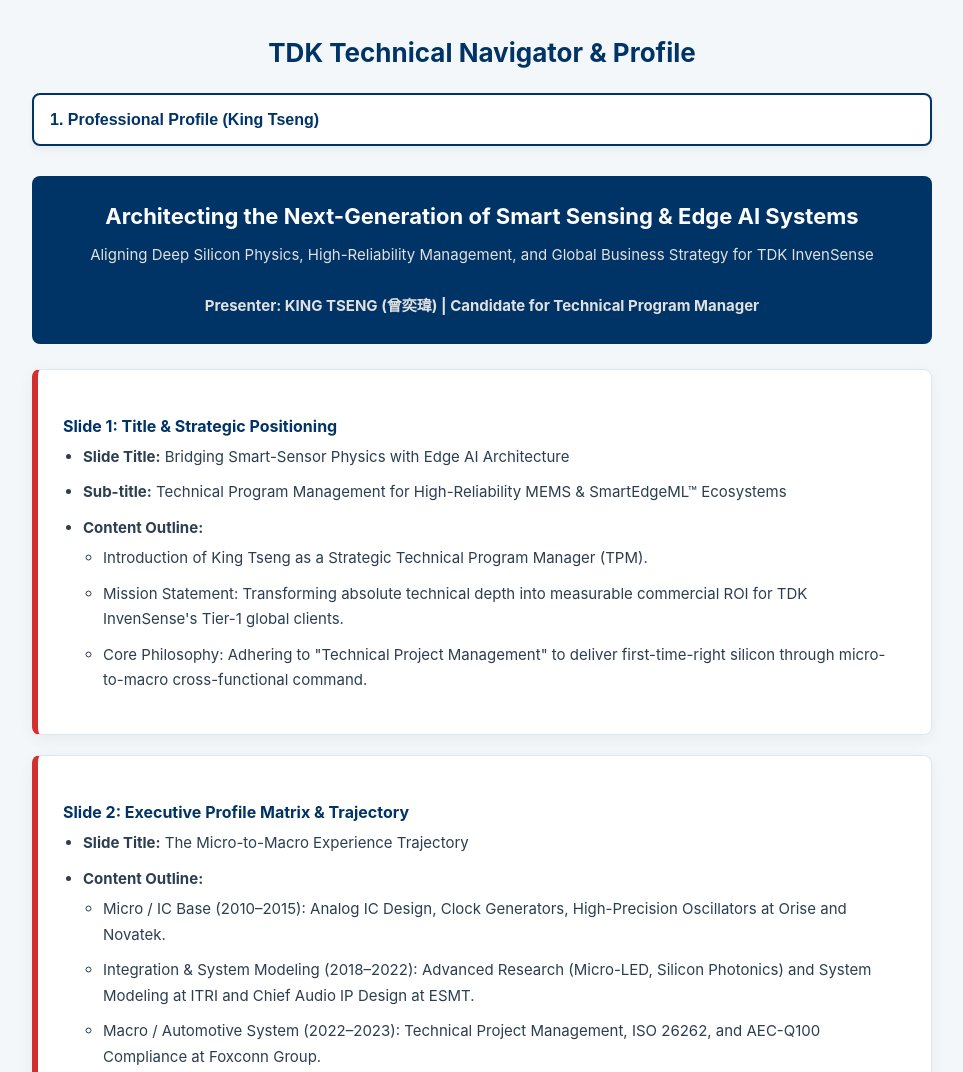
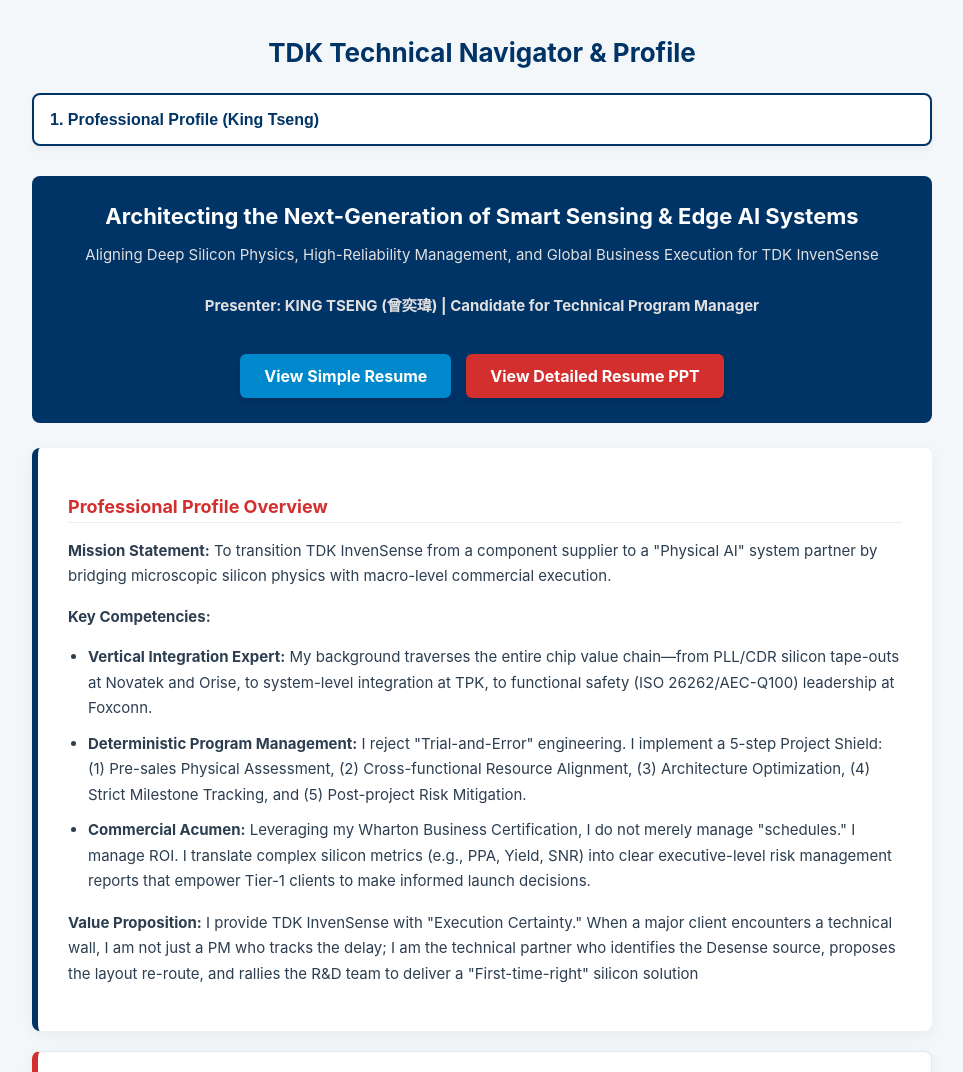
Before and after one commit to thekingtseng/KING-TSENG-TDK-Technical-Navigator-plus-Profile, a plain HTML site: page index.html in a window 1280 px wide. Shown: the top 1072 px of the page, without its empty margins (158-1121 px from the left). Drawn offline with nearby package versions, Linux system fonts and the light colour scheme.

Commit message:
Add files via upload

```diff
--- a/index.html
+++ b/index.html
@@ -92,6 +92,35 @@
         .presentation-header h2 { color: white; margin-bottom: 10px; }
         .presentation-header p { color: #e0e0e0; text-align: center; margin: 0; }
 
+        .button-group {
+            display: flex;
+            justify-content: center;
+            gap: 15px;
+            flex-wrap: wrap;
+            margin-top: 20px;
+        }
+        .ppt-link {
+            display: inline-block;
+            background: #d32f2f;
+            color: white !important;
+            padding: 12px 24px;
+            border-radius: 6px;
+            text-decoration: none;
+            font-weight: bold;
+            box-shadow: 0 4px 6px rgba(0,0,0,0.1);
+            transition: background 0.3s ease;
+        }
+        .ppt-link:hover {
+            background: #b71c1c;
+            text-decoration: none;
+        }
+        .ppt-link.secondary {
+            background: #0088cc;
+        }
+        .ppt-link.secondary:hover {
+            background: #006699;
+        }
+
         .table-responsive {
             width: 100%;
             overflow-x: auto;
@@ -133,7 +162,7 @@
             height: 100%;
         }
 
-        /* ================= 3D Smart Glasses Sensor Explorer ================= */
+        /* ================= 3D Smart Glasses Sensor Explorer (unchanged) ================= */
         .g3d-intro {
             font-size: 14.5px;
             line-height: 1.7;
@@ -244,23 +273,40 @@
     <!-- 1. Professional Profile (King Tseng) -->
     <div id="resume" class="content-section">
 
-        <!-- Presentation Header -->
+        <!-- Presentation Header with PPT Links -->
         <div class="presentation-header">
             <h2>Architecting the Next-Generation of Smart Sensing & Edge AI Systems</h2>
-            <p>Aligning Deep Silicon Physics, High-Reliability Management, and Global Business Strategy for TDK InvenSense<br><br><strong>Presenter: KING TSENG (曾奕瑋) | Candidate for Technical Program Manager</strong></p>
+            <p>Aligning Deep Silicon Physics, High-Reliability Management, and Global Business Execution for TDK InvenSense<br><br><strong>Presenter: KING TSENG (曾奕瑋) | Candidate for Technical Program Manager</strong></p>
+            <div class="button-group">
+                <a href="https://drive.google.com/file/d/1jhlMzqGLOgfVj5-h4lldozVEByv8r6qR/view?usp=drivesdk" target="_blank" class="ppt-link secondary">View Simple Resume</a>
+                <a href="https://drive.google.com/file/d/1iTrDvtwjyG5E2VQ0ZQM7vYDAVtfDHCbf/view?usp=drivesdk" target="_blank" class="ppt-link">View Detailed Resume PPT</a>
+            </div>
+        </div>
+
+        <!-- Professional Profile Overview -->
+        <div class="result-card">
+            <h3>Professional Profile Overview</h3>
+            <p><strong>Mission Statement:</strong> To transition TDK InvenSense from a component supplier to a "Physical AI" system partner by bridging microscopic silicon physics with macro-level commercial execution.</p>
+            <p><strong>Key Competencies:</strong></p>
+            <ul>
+                <li><strong>Vertical Integration Expert:</strong> My background traverses the entire chip value chain—from PLL/CDR silicon tape-outs at Novatek and Orise, to system-level integration at TPK, to functional safety (ISO 26262/AEC-Q100) leadership at Foxconn.</li>
+                <li><strong>Deterministic Program Management:</strong> I reject "Trial-and-Error" engineering. I implement a 5-step Project Shield: (1) Pre-sales Physical Assessment, (2) Cross-functional Resource Alignment, (3) Architecture Optimization, (4) Strict Milestone Tracking, and (5) Post-project Risk Mitigation.</li>
+                <li><strong>Commercial Acumen:</strong> Leveraging my Wharton Business Certification, I do not merely manage "schedules." I manage ROI. I translate complex silicon metrics (e.g., PPA, Yield, SNR) into clear executive-level risk management reports that empower Tier-1 clients to make informed launch decisions.</li>
+            </ul>
+            <p><strong>Value Proposition:</strong> I provide TDK InvenSense with "Execution Certainty." When a major client encounters a technical wall, I am not just a PM who tracks the delay; I am the technical partner who identifies the Desense source, proposes the layout re-route, and rallies the R&D team to deliver a "First-time-right" silicon solution</p>
         </div>
 
         <!-- Slide 1 -->
         <div class="slide-card">
-            <h4>Slide 1: Title & Strategic Positioning</h4>
-            <ul>
-                <li><strong>Slide Title:</strong> Bridging Smart-Sensor Physics with Edge AI Architecture</li>
+            <h4>Slide 1: Title & Positioning</h4>
+            <ul>
+                <li><strong>Slide Title:</strong> Bridging Smart-Sensor Physics to the Customers</li>
                 <li><strong>Sub-title:</strong> Technical Program Management for High-Reliability MEMS & SmartEdgeML™ Ecosystems</li>
                 <li><strong>Content Outline:</strong>
                     <ul>
-                        <li>Introduction of King Tseng as a Strategic Technical Program Manager (TPM).</li>
-                        <li>Mission Statement: Transforming absolute technical depth into measurable commercial ROI for TDK InvenSense's Tier-1 global clients.</li>
-                        <li>Core Philosophy: Adhering to "Technical Project Management" to deliver first-time-right silicon through micro-to-macro cross-functional command.</li>
+                        <li>Introduction of King Tseng as a Technical Program Manager (TPM).</li>
+                        <li><strong>How could I Become a good TPM:</strong> Adhering to "Technical Project Management" to deliver first-time-right silicon through micro-to-macro cross-functional command.</li>
+                        <li><strong>Key Focus:</strong> Make the Customers Dream Come True by TDK's Chipset</li>
                     </ul>
                 </li>
             </ul>
@@ -389,7 +435,7 @@
 
         <!-- Slide 10 -->
         <div class="slide-card">
-            <h4>Slide 10: Strategic Asset 1 — Pre-Sales & RFI/RFQ Optimization</h4>
+            <h4>Slide 10: Core Asset 1 — Pre-Sales & RFI/RFQ Optimization</h4>
             <ul>
                 <li><strong>Slide Title:</strong> Preventing NRE Overruns via Precision Physical Assessments</li>
                 <li><strong>The Pain Point:</strong> Blind reliance on generic consumer-grade original datasheets ignores severe physical degradation (like electromigration and thermal stress) in extreme environments.</li>
@@ -400,7 +446,7 @@
 
         <!-- Slide 11 -->
         <div class="slide-card">
-            <h4>Slide 11: Strategic Asset 2 — Eradicating System-Level "Desense"</h4>
+            <h4>Slide 11: Core Asset 2 — Eradicating System-Level "Desense"</h4>
             <ul>
                 <li><strong>Slide Title:</strong> Cross-Talk Mitigation in High-Density Micro-Packaging</li>
                 <li><strong>The Problem:</strong> In wearable devices and smart glasses, MEMS motion sensors sit in ultra-close proximity to high-speed digital paths (DDR/USB), inducing self-jamming and sensitivity degradation (Desense).</li>
@@ -411,7 +457,7 @@
 
         <!-- Slide 12 -->
         <div class="slide-card">
-            <h4>Slide 12: Strategic Asset 3 — Architecting ISO 21434 Cybersecurity Moats</h4>
+            <h4>Slide 12: Core Asset 3 — Architecting ISO 21434 Cybersecurity Moats</h4>
             <ul>
                 <li><strong>Slide Title:</strong> Hardware-Level Anti-Spoofing and Timing Integrity</li>
                 <li><strong>The Threat:</strong> Autonomous driving systems rely heavily on untampered inertial data. Attackers target timing blocks via clock glitch attacks to paralyze systems.</li>
@@ -435,13 +481,12 @@
 
         <!-- Slide 14 -->
         <div class="slide-card">
-            <h4> Slide 14: Global Business Study (UCI) & Leadership , Strategic (Wharton & Harvard Online Class) with never giving up fighting! </h4>
-            <ul>
-                <li><strong>Slide Title:</strong> Make Myself Greater Everyday </li>
-                <li><strong>The Wharton Mindset (Strategic Management Capstone):</strong> Balancing the perfectionist demands of R&D hardware design with commercial pressures (Revenue, GM, OPM) to optimize resources.</li>
+            <h4>Slide 14: Global Business Study (UCI) & Leadership, Business (Wharton & Harvard Online Class) with never giving up fighting!</h4>
+            <ul>
+                <li><strong>Slide Title:</strong> Make myself greater everyday</li>
+                <li><strong>The Wharton Mindset (Business Management Capstone):</strong> Balancing the perfectionist demands of R&D hardware design with commercial pressures (Revenue, GM, OPM) to optimize resources.</li>
                 <li><strong>The Harvard Perspective (PredictionX Forecasting):</strong> Stepping back from granular technical details to establish predictive milestones and sign-off checklists, minimizing whole-chip revision delays.</li>
-                <li><strong> The UCI Business English:</strong> Study in California Irvine to improve my English ability and make friends
-</li>
+                <li><strong>The UCI Business English:</strong> Study in California Irvine to improve my English ability and make friends.</li>
             </ul>
         </div>
 
@@ -505,7 +550,7 @@
         </div>
     </div>
 
-    <!-- 6. Smart Glasses Case Study (Moved to end as summary) -->
+    <!-- 6. Smart Glasses Case Study -->
     <div id="smartglasses" class="content-section">
         <div class="result-card">
             <h2>6. TDK Smart Glasses Concept: System Integration Analysis</h2>
@@ -603,7 +648,7 @@
                 <li><strong>Overcoming Desense (De-sensitivity):</strong> Packing so many powerful sensors into such a tiny space makes power noise coupling and EMI interference extreme challenges. Your past practical experience in solving Desense issues at Novatek/TPK tells the interviewer: "I know how to use clock optimization (SSC) and ground isolation to ensure that the signal quality of these micro-sensors remains perfect even in this high-density space."</li>
                 <li><strong>Energy Efficiency of Edge AI:</strong> Your background in Computing-in-Memory and low-power computing circuit design at ITRI enables you to accurately interpret why TDK chose the AISight (Edge AI) chip. You can explain to the interviewer that through your analytical capability of chip-level PPA (Power, Performance, Area), you can lead the R&D team to push the power consumption of sensing algorithms to the absolute minimum, meeting the ultra-long battery life required for the lightweight design of the glasses.</li>
             </ul>
-            <p>This analysis demonstrates that you not only understand the "physical layer principles" of the products but also possess the "system architecture integration and strategic planning" capabilities required of a TPM.</p>
+            <p>This analysis demonstrates that you not only understand the "physical layer principles" of the products but also possess the "system architecture integration and planning" capabilities required of a TPM.</p>
         </div>
     </div>
 
@@ -623,7 +668,7 @@
             <hr style="margin: 25px 0; border: 0; border-top: 1px solid #eee;">
 
             <h3>Analysis Results</h3>
-            <p>These two documents introduce two high-performance micro-electromechanical systems (MEMS) inertial sensor products from TDK Tronics. Below is a detailed analysis of the product content, Key Features, and the factors that influence or limit these features:</p>
+            <p>These two products introduce two high-performance micro-electromechanical systems (MEMS) inertial sensor products from TDK Tronics. Below is a detailed analysis of the product content, Key Features, and the factors that influence or limit these features:</p>
 
             <h4>I. Content Analysis of the Two Products</h4>
             <ul>
@@ -632,7 +677,7 @@
             </ul>
 
             <h4>II. What is a Key Feature?</h4>
-            <p>In these technical documents, "Key features" refer to the core architecture, interface technology, and commercial advantages these sensors possess to meet high-end industrial and dynamic applications. According to the documents, they mainly include the following aspects:</p>
+            <p>In these technical products, "Key features" refer to the core architecture, interface technology, and commercial advantages these sensors possess to meet high-end industrial and dynamic applications. According to the documents, they mainly include the following aspects:</p>
             <ul>
                 <li><strong>Core Architecture Design:</strong> Both products utilize a "Closed-loop architecture", which can provide best-in-class linearity and vibration rejection capabilities.</li>
                 <li><strong>Digital Interface and Testing:</strong> Both feature a 24-bit digital SPI interface and built-in initial and continuous self-test functions.</li>
@@ -682,12 +727,12 @@
                 <li><strong>Why it goes "Hand-in-Hand" with Low-Power IoT:</strong> Unlike resistive sensors, capacitive sensors do not require a constant DC current. They only consume power when charging and discharging the micro-capacitor to take a reading. This reduces the power consumption to ultra-low levels (often around 1 to 2 µA or less). Additionally, the capacitive architecture boasts lower intrinsic noise and greater temperature stability.</li>
             </ul>
 
-            <h4>3. Strategic Value for TPM (Technical Program Manager)</h4>
+            <h4>3. Key Value for TPM (Technical Program Manager)</h4>
             <p>As a TPM at TDK, analyzing this news is crucial. It dictates our product positioning strategy. By leveraging capacitive MEMS pressure sensors, we can enable "Always-On" capabilities for our Tier-1 customers—such as centimeter-level altitude tracking in fitness bands or indoor 3D navigation in smart homes—without draining the device's battery. This perfectly aligns with my TPM philosophy of optimizing the System-level PPA (Power, Performance, Area) to deliver measurable commercial ROI.</p>
         </div>
     </div>
 
-    <!-- 9. Interactive 3D Smart Glasses Sensor Explorer -->
+    <!-- 9. Interactive 3D Smart Glasses Sensor Explorer (unchanged) -->
     <div id="glasses3d" class="content-section">
         <div class="result-card">
             <h2>9. Interactive 3D Smart Glasses Sensor Explorer</h2>
```
